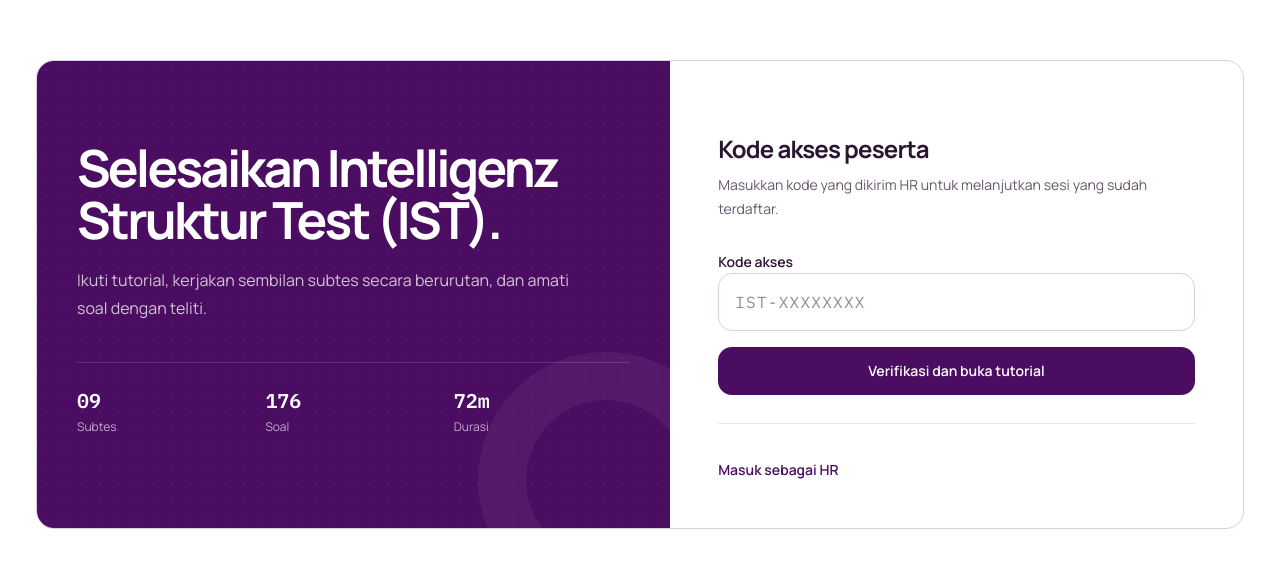
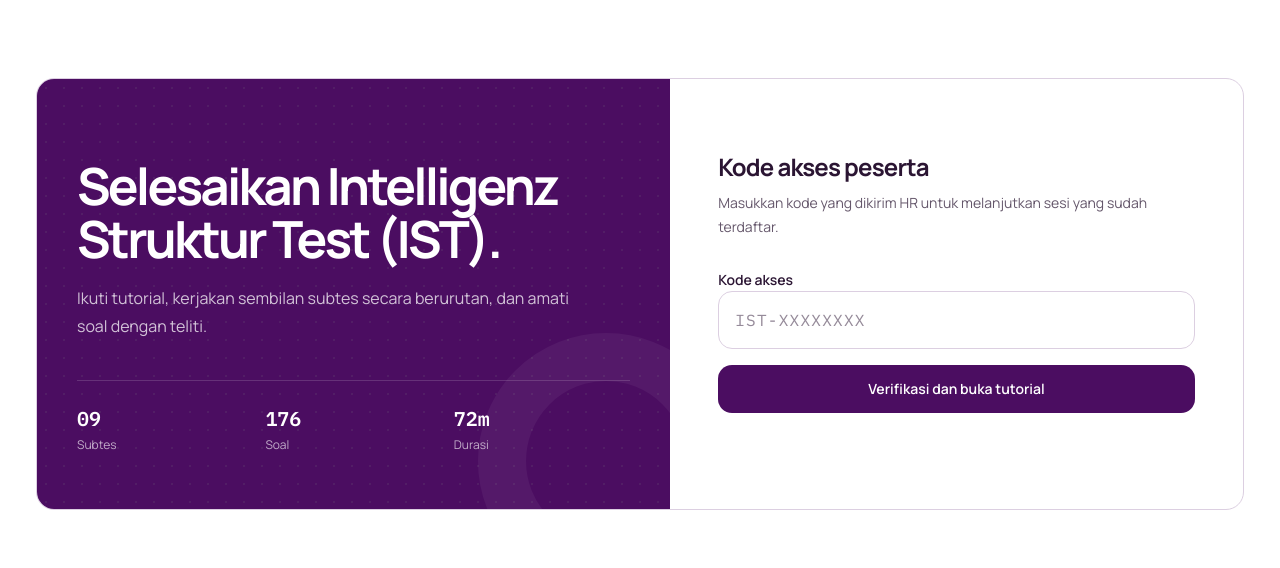
Before and after one commit to Avinnskie/intellegent-structure-test, a Next.js app: page /test in a window 1280 px wide. Shown: the part 126-694 px from the top of the page. Built offline with nearby package versions, Linux system fonts and the light colour scheme.

Commit message:
fix: fix access entry final

```diff
--- a/components/participant/access-entry.tsx
+++ b/components/participant/access-entry.tsx
@@ -145,14 +145,6 @@ export function AccessEntry() {
                 </p>
               ) : null}
             </form>
-
-            <div className="mt-7 border-t border-[var(--border-subtle)] pt-5">
-              <div className="mt-4 flex flex-wrap gap-4 text-sm font-semibold">
-                <Link className="text-[var(--accent-primary)] hover:underline" href="/login">
-                  Masuk sebagai HR
-                </Link>
-              </div>
-            </div>
           </div>
         </div>
       </div>
```
